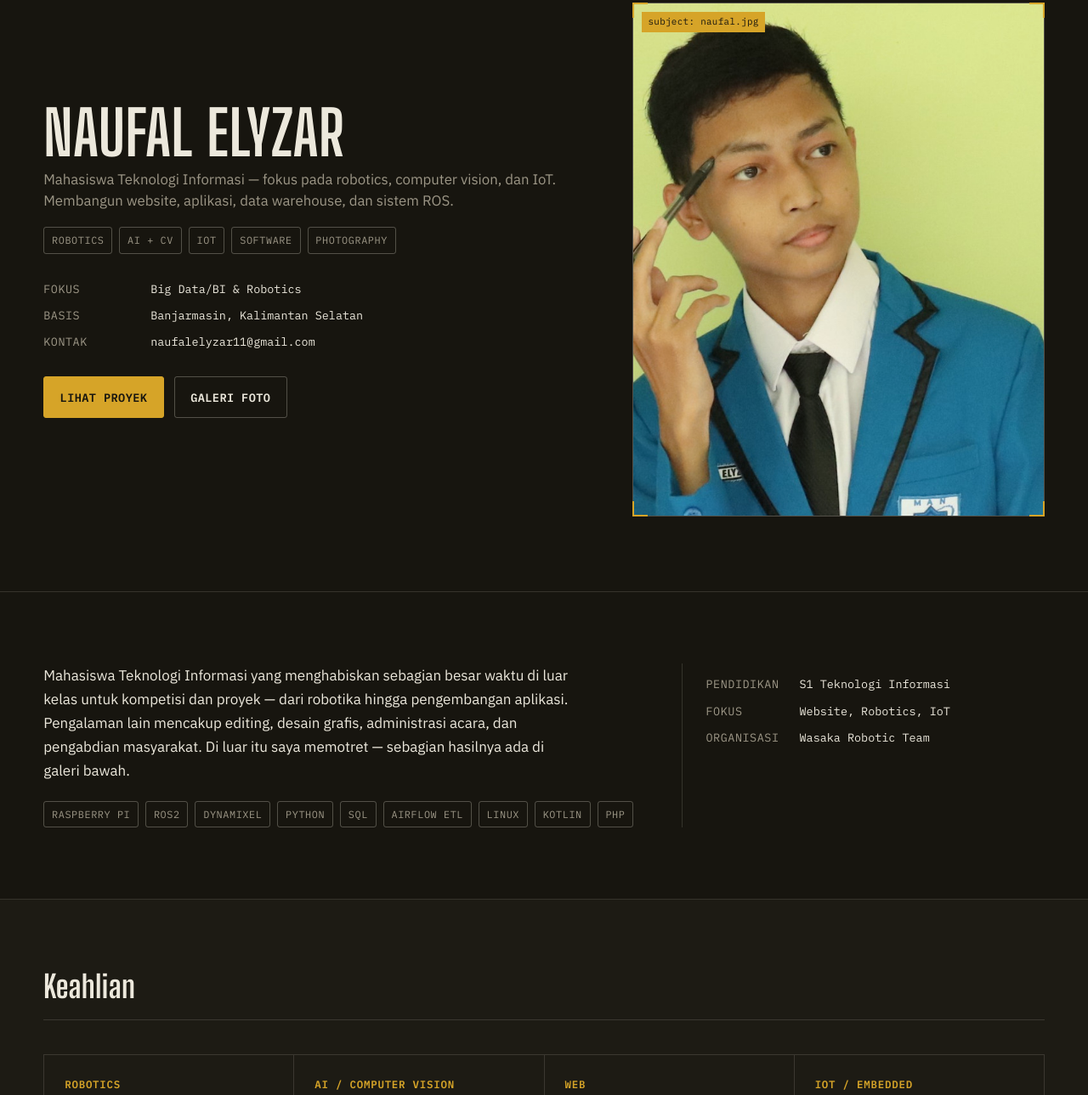
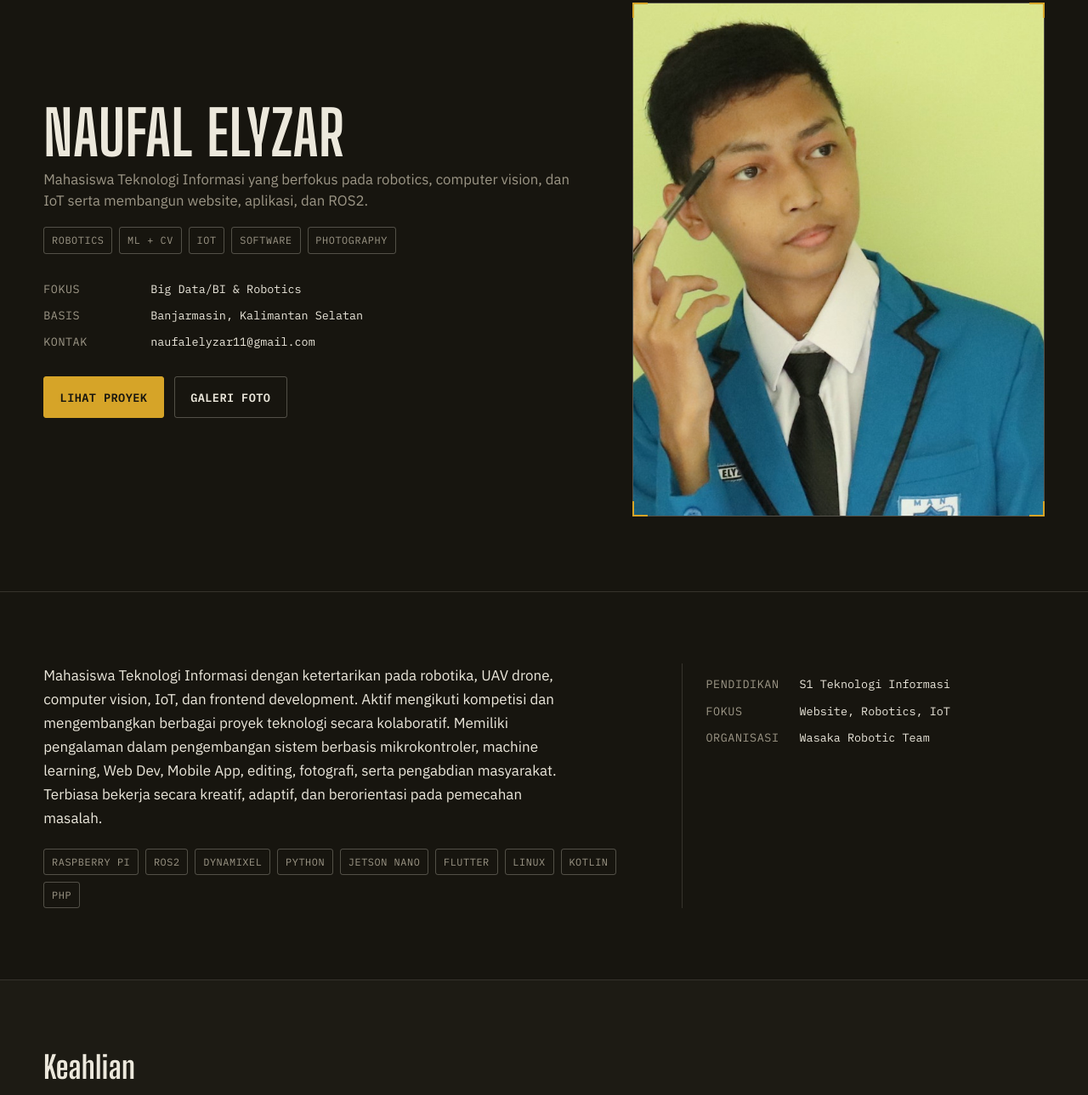
Before and after one commit to NaufalElyzar11/myArtikel, a plain HTML site: page index.html in a window 1280 px wide. Shown: the part 122-1411 px from the top of the page at 85% size. Drawn offline with Linux system fonts and the light colour scheme.

Commit message:
Update lagi

```diff
--- a/index.html
+++ b/index.html
@@ -7,9 +7,9 @@
   <title>Naufal Elyzar — CV & Portfolio</title>
 
   <!-- SEO -->
-  <meta name="description" content="CV & Portfolio Naufal Elyzar — Robotics, IoT, Computer Vision, dan Fotografi." />
+  <meta name="description" content="CV & Portfolio Naufal Elyzar - Robotics, IoT, Computer Vision, dan Fotografi." />
   <meta name="author" content="Naufal Elyzar" />
-  <meta property="og:title" content="Naufal Elyzar — CV & Portfolio" />
+  <meta property="og:title" content="Naufal Elyzar - CV & Portfolio" />
   <meta property="og:description" content="Robotics, IoT, Computer Vision, dan Fotografi." />
   <meta property="og:type" content="website" />
   <meta property="og:image" content="https://i.postimg.cc/VL8wr6RW/Me.jpg" />
@@ -51,13 +51,13 @@
       <div class="hero__copy">
         <h1 class="hero__title">
           Naufal Elyzar
-          <small>Mahasiswa Teknologi Informasi — fokus pada robotics, computer vision, dan IoT. Membangun website,
-            aplikasi, data warehouse, dan sistem ROS.</small>
+          <small>Mahasiswa Teknologi Informasi yang berfokus pada robotics, computer vision, dan IoT serta membangun website,
+            aplikasi, dan ROS2.</small>
         </h1>
 
         <div class="hero__tags">
           <span class="tag">Robotics</span>
-          <span class="tag">AI + CV</span>
+          <span class="tag">ML + CV</span>
           <span class="tag">IoT</span>
           <span class="tag">Software</span>
           <span class="tag">Photography</span>
@@ -85,7 +85,6 @@
           <span class="corner corner--tr"></span>
           <span class="corner corner--bl"></span>
           <span class="corner corner--br"></span>
-          <span class="bbox-tag">subject: naufal.jpg</span>
         </div>
       </div>
     </div>
@@ -97,18 +96,19 @@
       <div class="about__grid">
         <div class="about__body reveal">
           <p>
-            Mahasiswa Teknologi Informasi yang menghabiskan sebagian besar waktu di luar kelas
-            untuk kompetisi dan proyek — dari robotika hingga pengembangan aplikasi. Pengalaman
-            lain mencakup editing, desain grafis, administrasi acara, dan pengabdian masyarakat.
-            Di luar itu saya memotret — sebagian hasilnya ada di galeri bawah.
+            Mahasiswa Teknologi Informasi dengan ketertarikan pada robotika, UAV drone, computer vision,
+            IoT, dan frontend development. Aktif mengikuti kompetisi dan mengembangkan berbagai proyek
+            teknologi secara kolaboratif. Memiliki pengalaman dalam pengembangan sistem berbasis
+            mikrokontroler, machine learning, Web Dev, Mobile App, editing, fotografi, serta pengabdian
+            masyarakat. Terbiasa bekerja secara kreatif, adaptif, dan berorientasi pada pemecahan masalah.
           </p>
           <div class="about__tags">
             <span class="tag">Raspberry Pi</span>
             <span class="tag">ROS2</span>
             <span class="tag">Dynamixel</span>
             <span class="tag">Python</span>
-            <span class="tag">SQL</span>
-            <span class="tag">Airflow ETL</span>
+            <span class="tag">Jetson Nano</span>
+            <span class="tag">Flutter</span>
             <span class="tag">Linux</span>
             <span class="tag">Kotlin</span>
             <span class="tag">PHP</span>
@@ -147,7 +147,7 @@
           </ul>
         </div>
         <div class="skill">
-          <h3>AI / Computer Vision</h3>
+          <h3>Computer Vision</h3>
           <ul>
             <li>Machine Learning</li>
             <li>YOLO</li>
```
